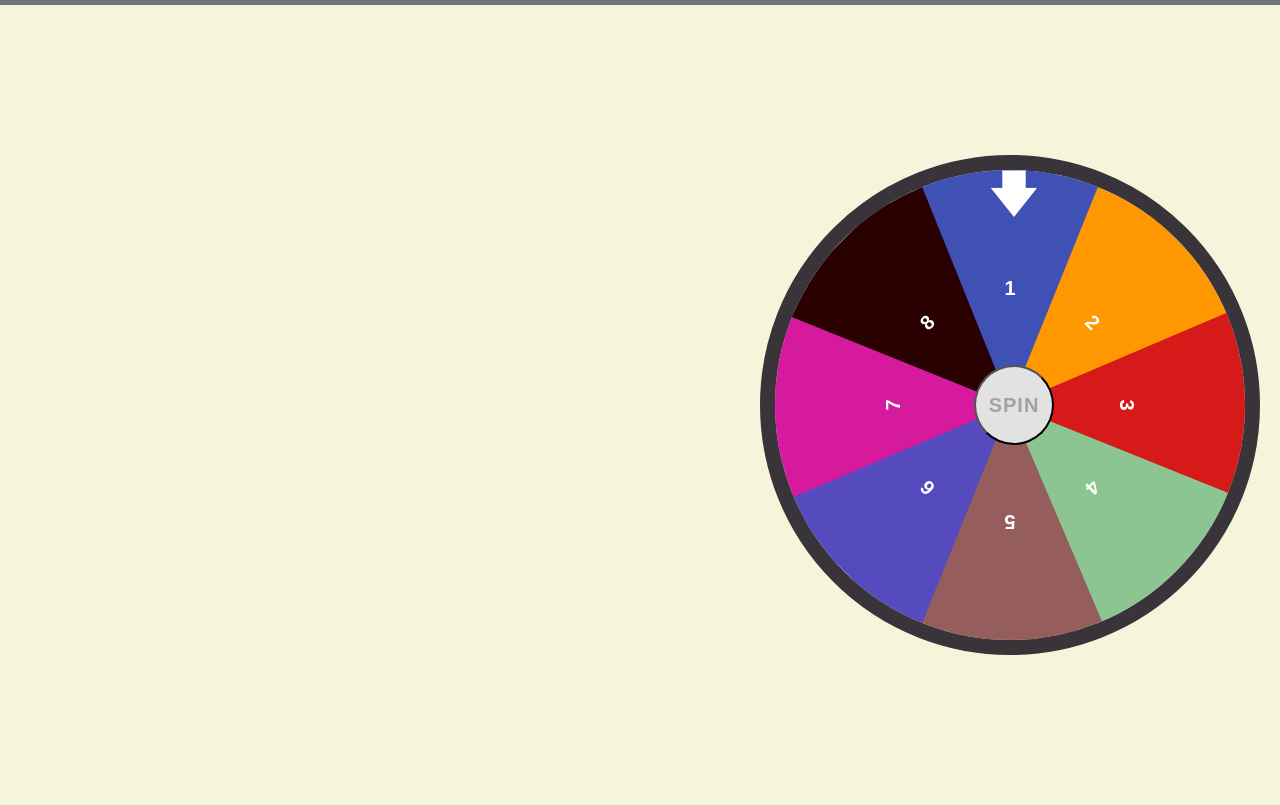
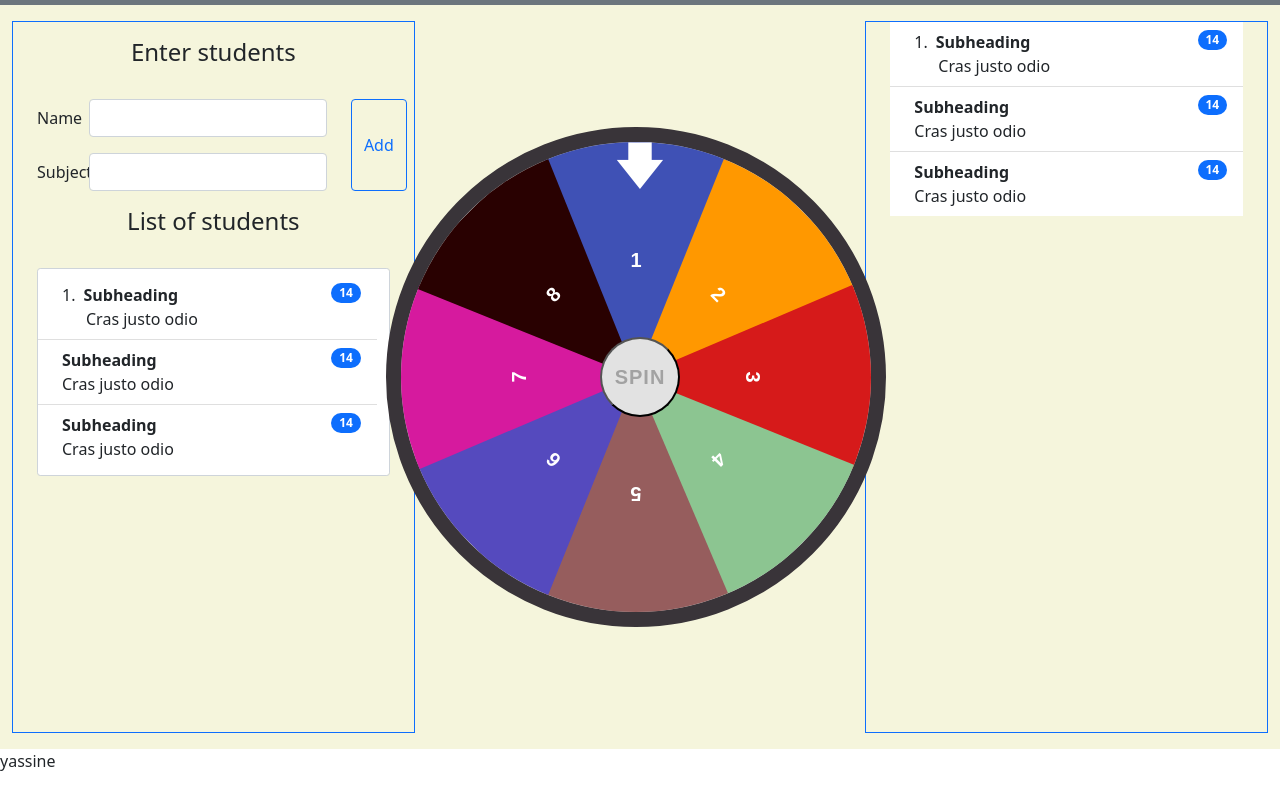
Before and after one commit to yassineelhoubi/brief_2.1_randomPicker, a website: page public/view/index.html in a window 1280 px wide. Shown: the part 51-856 px from the top of the page. After the commit the page ends 824 px from the top, so only its background shows below. Drawn offline with nearby package versions, Linux system fonts and the light colour scheme.

Commit message:
the final structure

```diff
--- a/public/recources/css/_index.scss
+++ b/public/recources/css/_index.scss
@@ -1,6 +1,36 @@
+.header{
+    height: 7vh;
+}
+
+.list-container-1{
+    height: 410px;
+    overflow-y: scroll;
+    /* width */
+&::-webkit-scrollbar {
+    width: 10px;
+  }
+
+  /* Track */
+  &::-webkit-scrollbar-track {
+    background: #f1f1f1;
+  }
+
+  /* Handle */
+  &::-webkit-scrollbar-thumb {
+    background: #888;
+  }
+
+  /* Handle on hover */
+  &::-webkit-scrollbar-thumb:hover {
+    background: #555;
+  }
+
+
+
+}
 .spiner {
     background-color: beige;
-    height: 100vh;
+    height: 93vh;
     overflow: hidden;
 
     .cyrcle_container {
--- a/public/view/index.html
+++ b/public/view/index.html
@@ -12,7 +12,7 @@
 
 <body>
   <!-- navbar -->
-    <div class="container-fluid p-0">
+  <div class="container-fluid p-0 header">
     <nav class="navbar navbar-expand-lg navbar-light bg-secondary">
       <div class="container-fluid">
         <a class="navbar-brand" href="#"><span class="fw-bold">Picker</span> Wheel</a>
@@ -21,17 +21,86 @@
   </div>
   <!-- navbar -->
 
-    <div class="spiner container-fluid ">
+  <div class="spiner container-fluid pt-3 pb-3 ">
+
     <div class="row  h-100">
-            <div class="col-6">
+
+      <div class="col-4 h-100 ">
+        <!-- enter container -->
+        <div class="container border border-primary  h-100 ">
+          <div class="row m-3">
+            <h4 class="text-center mb-3">Enter students</h4>
+          </div>
+          <div class="col-12">
+            <div class="row">
+              <!-- inputs -->
+              <div class="col-10">
+                <div class="row mb-3">
+                  <label class="col-sm-2 col-form-label">Name</label>
+                  <div class="col-sm-10">
+                    <input type="text" class="form-control" id="name">
+                  </div>
+                </div>
+                <div class="row ">
+                  <label class="col-sm-2 col-form-label">Subject</label>
+                  <div class="col-sm-10">
+                    <input type="text" class="form-control" id="subject">
+                  </div>
+                </div>
+              </div>
+              <!-- button -->
+              <div class="col-2 ">
+                <div class=" h-100">
+                  <button type="button" id="addStudent" class="btn btn-outline-primary h-100">Add</button>
+                </div>
+              </div>
+            </div>
 
           </div>
-            <div class="col-6 h-100 d-flex align-items-center justify-content-end">
+
+
+
+          <div class="row m-3 ">
+            <h4 class="text-center mb-3">List of students</h4>
+          </div>
+          <div class="col-12 p-0 list-container-1">
+            <ol class="list-group list-group-flush form-control rounded-1">
+              <li class="list-group-item d-flex justify-content-between align-items-start">
+                <div class="ms-2 me-auto">
+                  <div class="fw-bold"><span class="me-2 fw-normal">1.</span>Subheading</div>
+                  <div class="ms-4">Cras justo odio</div>
+                </div>
+                <span class="badge bg-primary rounded-pill ">14</span>
+              </li>
+              <li class="list-group-item d-flex justify-content-between align-items-start">
+                <div class="ms-2 me-auto">
+                  <div class="fw-bold">Subheading</div>
+                  Cras justo odio
+                </div>
+                <span class="badge bg-primary rounded-pill">14</span>
+              </li>
+              <li class="list-group-item d-flex justify-content-between align-items-start">
+                <div class="ms-2 me-auto">
+                  <div class="fw-bold">Subheading</div>
+                  Cras justo odio
+                </div>
+                <span class="badge bg-primary rounded-pill">14</span>
+              </li>
+              <!--  -->
+
+
+            </ol>
+          </div>
+
+        </div>
+      </div>
+
+      <!-- spiner container -->
+      <div class="col-4 h-100 d-flex align-items-center justify-content-center">
         <div class="cyrcle_container">
 
           <span class="arrow"></span>
           <button id="spin">Spin</button>
-
           <div class="cyrcle me-2">
             <div class="one">1</div>
             <div class="two">2</div>
@@ -44,14 +113,44 @@
           </div>
         </div>
       </div>
+
+      <!-- result container -->
+      <div class="col-4 h-100 ">
+        <div class="container border border-primary  h-100 ">
+          <div class="container p-0 list-container-1">
+            <ol class="list-group list-group-flush">
+              <li class="list-group-item d-flex justify-content-between align-items-start">
+                <div class="ms-2 me-auto">
+                  <div class="fw-bold"><span class="me-2 fw-normal">1.</span>Subheading</div>
+                  <div class="ms-4">Cras justo odio</div>
+                </div>
+                <span class="badge bg-primary rounded-pill ">14</span>
+              </li>
+              <li class="list-group-item d-flex justify-content-between align-items-start">
+                <div class="ms-2 me-auto">
+                  <div class="fw-bold">Subheading</div>
+                  Cras justo odio
+                </div>
+                <span class="badge bg-primary rounded-pill">14</span>
+              </li>
+              <li class="list-group-item d-flex justify-content-between align-items-start">
+                <div class="ms-2 me-auto">
+                  <div class="fw-bold">Subheading</div>
+                  Cras justo odio
+                </div>
+                <span class="badge bg-primary rounded-pill">14</span>
+              </li>
+
+            </ol>
+          </div>
+        </div>
+      </div>
     </div>
 
 
-        <div class="cyrcle_container">
-
 
   </div>
-    </div>
+  <div>yassine</div>
 
 </body>
 <script src="../recources/js/script.js"></script>
```
Also changed, not shown: public/recources/css/style.css, 1 other file. Lines whose indentation alone changed are shown as unchanged.
